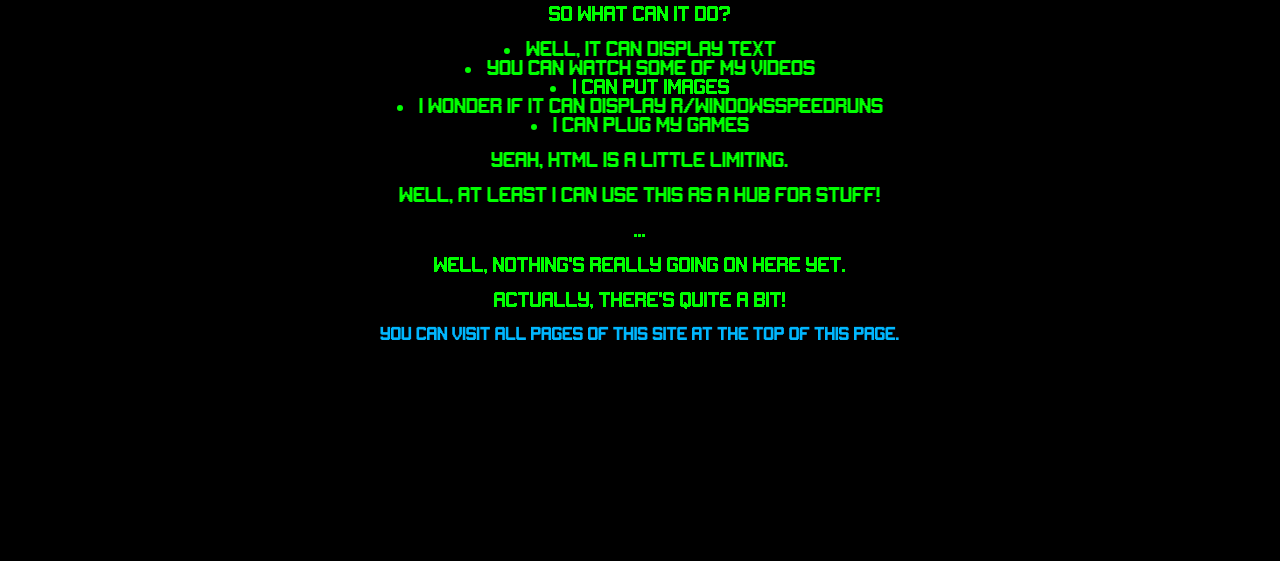
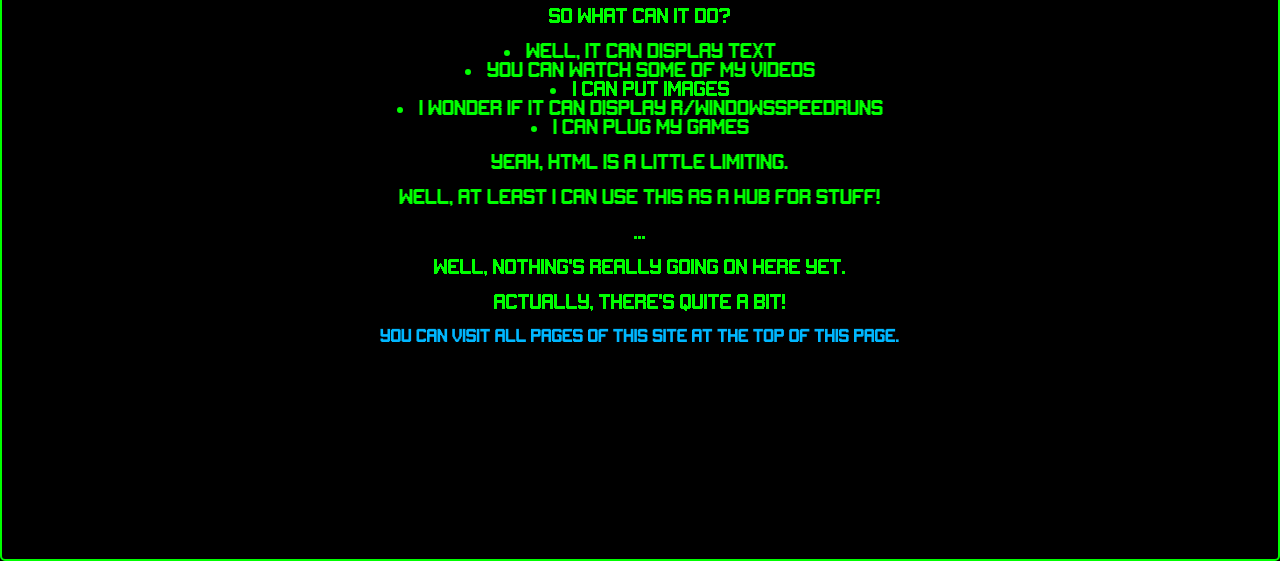
Before and after one commit to Lim98SE/Lim95.com, a plain HTML site: page index.html in a window 1280 px wide. Shown: the part 239-800 px from the top of the page. Drawn offline with Linux system fonts and the light colour scheme.

Commit message:
Update style.css

```diff
--- a/style.css
+++ b/style.css
@@ -25,3 +25,7 @@ a:hover{
 	text-decoration: underline;
 	color: 0062ff;
 }
+html{
+	border: 2px solid lime;
+	border-radius: 5px;
+}
```
